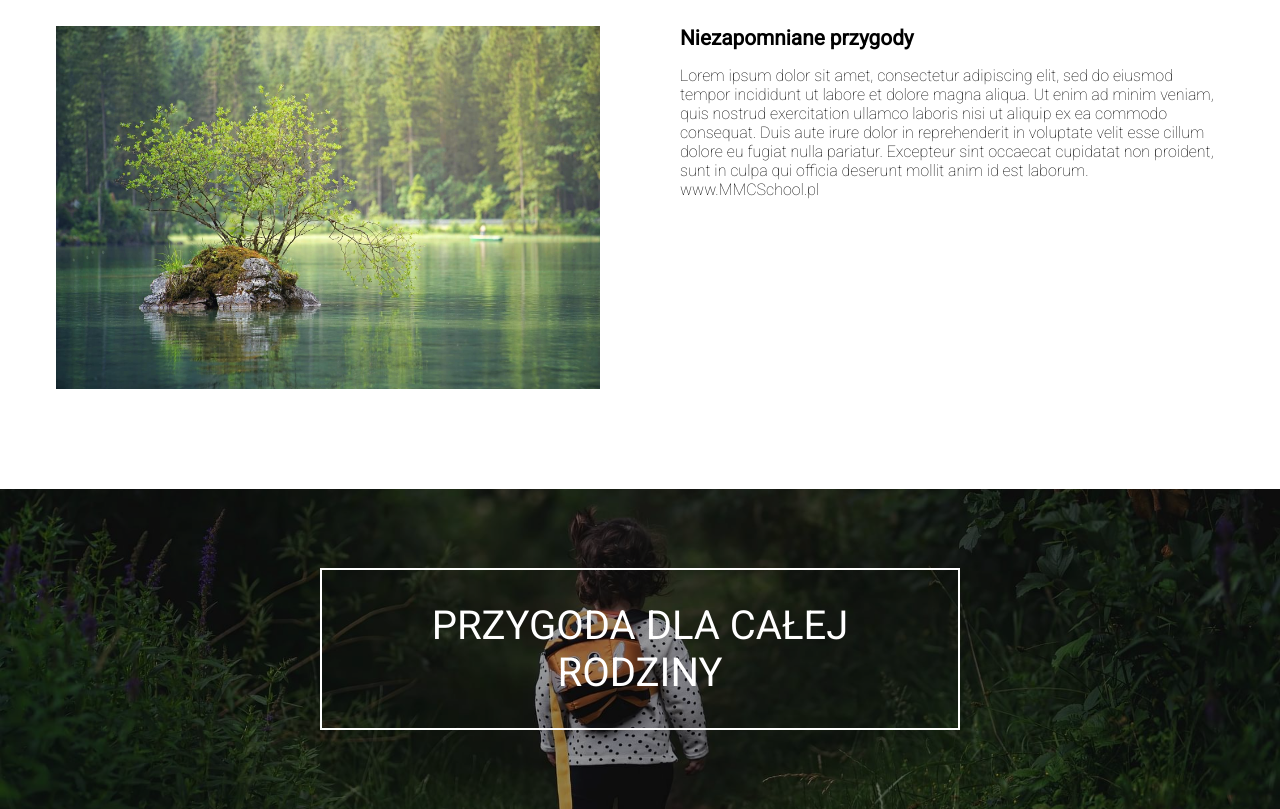
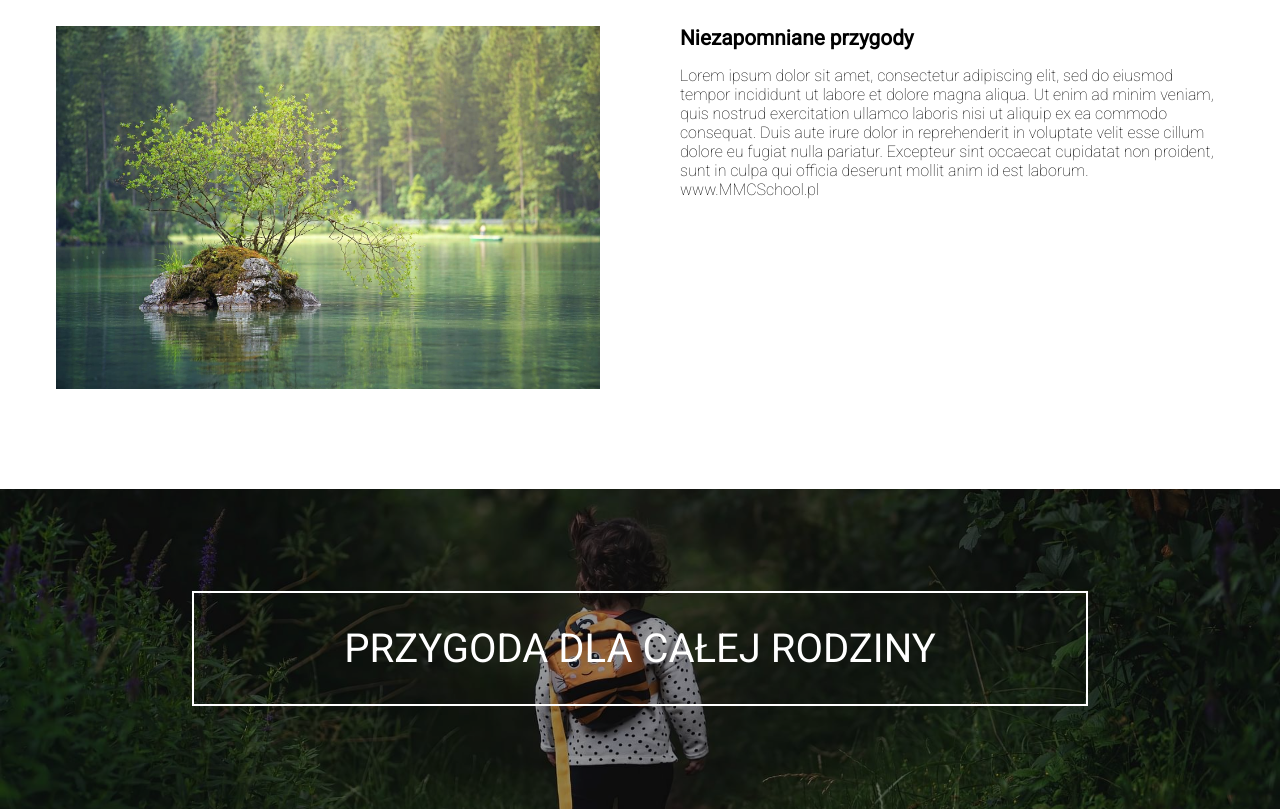
Before and after one commit to k4mlas/Forest, a website: page index.html in a window 1280 px wide. Shown: the part 531-1340 px from the top of the page. Drawn offline with Linux system fonts and the light colour scheme.

Commit message:
section2

```diff
--- a/index.html
+++ b/index.html
@@ -90,7 +90,7 @@
 
 
 
-    <script src="/dist/js/main.min.js"></script>
+    <script src="./dist/js/main.min.js"></script>
 </body>
 
 </html>
--- a/src/sass/_medium.scss
+++ b/src/sass/_medium.scss
@@ -69,4 +69,15 @@
 			}
 		}
 	}
+	.banner {
+		&__img {
+			&__shadow {
+				&__text {
+					p {
+						font-size: 2.5rem;
+					}
+				}
+			}
+		}
+	}
 }
--- a/src/sass/style.scss
+++ b/src/sass/style.scss
@@ -190,11 +190,11 @@ body {
 			height: 100%;
 			background: rgba(0, 0, 0, 0.4);
 			&__text {
-				width: 50%;
+				width: 70vw;
 				border: 2px solid colors.$whiteMain;
 				p {
 					padding: 2rem;
-					font-size: 2.5rem;
+					font-size: 1.5rem;
 					text-align: center;
 					text-transform: uppercase;
 					color: colors.$whiteMain;
```
Also changed, not shown: dist/css/style.min.css, 1 other file.
